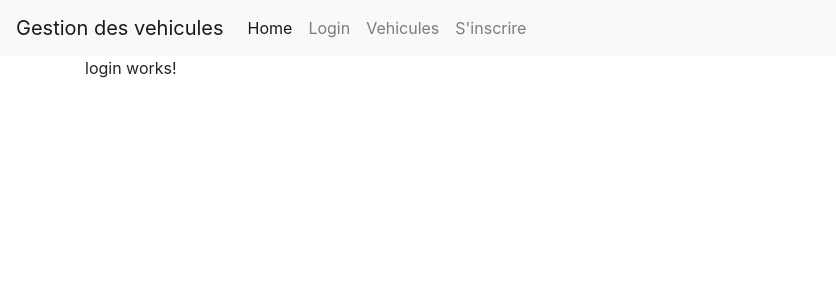
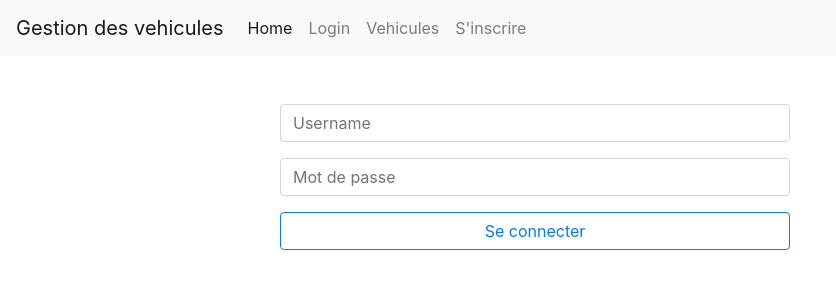
Before and after one commit to devM2021/front-angular, an Angular app: page /auth/login in a window 1280 px wide. Shown: the top 300 px of the page, without its empty margins (0-836 px from the left). Built offline with nearby package versions, Linux system fonts and the light colour scheme.

Commit message:
add login management

```diff
--- a/src/app/app.component.html
+++ b/src/app/app.component.html
@@ -1,4 +1,4 @@
-<nav class="navbar navbar-expand-lg navbar-light bg-light">
+<nav class="navbar navbar-expand-lg navbar-light bg-light mb-5">
   <a class="navbar-brand" href="#">Gestion des vehicules</a>
   <button
     class="navbar-toggler"
--- a/src/app/app.module.ts
+++ b/src/app/app.module.ts
@@ -10,6 +10,8 @@ import { CommentComponent } from './comment/comment/comment.component';
 import { VehicleComponent } from './vehicles/vehicle/vehicle.component';
 import { DetailComponent } from './vehicles/detail/detail/detail.component';
 import { httpInterceptorProviders } from './auth/auth-interceptor';
+import { FormsModule } from '@angular/forms';
+import { HttpClientModule } from '@angular/common/http';
 @NgModule({
   declarations: [
     AppComponent,
@@ -20,7 +22,7 @@ import { httpInterceptorProviders } from './auth/auth-interceptor';
     VehicleComponent,
     DetailComponent,
   ],
-  imports: [BrowserModule, AppRoutingModule],
+  imports: [BrowserModule, AppRoutingModule, FormsModule, HttpClientModule],
   providers: [httpInterceptorProviders],
   bootstrap: [AppComponent],
 })
--- /dev/null
+++ b/src/app/login/login/auth.service.ts
@@ -0,0 +1,22 @@
+import { Injectable } from '@angular/core';
+import { HttpClient } from '@angular/common/http';
+import { Observable } from 'rxjs';
+import { CommonService } from 'src/app/services/CommonService';
+import { LoginInput, UserInfo } from 'src/app/type';
+
+@Injectable({
+  providedIn: 'root',
+})
+export class AuthService extends CommonService {
+  constructor(private http: HttpClient) {
+    super();
+  }
+
+  login = (credentials: LoginInput): Observable<UserInfo> => {
+    return this.http.post<UserInfo>(
+      `${this.baseUrl}/authenticate`,
+      credentials,
+      this.httpOptions
+    );
+  };
+}
--- a/src/app/login/login/login.component.html
+++ b/src/app/login/login/login.component.html
@@ -1 +1,57 @@
-<p>login works!</p>
+<div class="row col-sm-12 mt-5">
+  <div class="col-sm-2"></div>
+  <div class="col-sm-6">
+    <form
+      name="form"
+      (ngSubmit)="f.form.valid && handleLoginSubmit()"
+      #f="ngForm"
+      novalidate
+    >
+      <div class="form-group">
+        <input
+          type="text"
+          placeholder="Username"
+          class="form-control"
+          name="username"
+          [(ngModel)]="form.username"
+          #username="ngModel"
+          required
+        />
+        <div *ngIf="f.submitted && username.invalid">
+          <div
+            *ngIf="username && username.errors && username.errors.required"
+            class="text-danger"
+          >
+            Ce champs est obligatire
+          </div>
+        </div>
+      </div>
+      <div class="form-group">
+        <input
+          type="password"
+          class="form-control"
+          name="password"
+          [(ngModel)]="form.password"
+          #password="ngModel"
+          required
+          placeholder="Mot de passe"
+        />
+        <div *ngIf="f.submitted && password.invalid">
+          <div
+            *ngIf="password && password.errors && password.errors.required"
+            class="text-danger"
+          >
+            Ce champs est obligatoire
+          </div>
+        </div>
+      </div>
+      <div class="form-group">
+        <button class="btn btn-block btn-outline-primary">Se connecter</button>
+        <div *ngIf="f.submitted && isLoginFailed" class="alert alert-danger">
+          {{ errorMessage }}
+        </div>
+      </div>
+    </form>
+    <div class="col-sm-2"></div>
+  </div>
+</div>
--- a/src/app/login/login/login.component.ts
+++ b/src/app/login/login/login.component.ts
@@ -1,15 +1,47 @@
 import { Component, OnInit } from '@angular/core';
+import { TokenStorageService } from 'src/app/auth/token-storage.service';
+import { LoginInput } from 'src/app/type';
+import { AuthService } from './auth.service';
 
 @Component({
   selector: 'app-login',
   templateUrl: './login.component.html',
-  styleUrls: ['./login.component.css']
+  styleUrls: ['./login.component.css'],
 })
 export class LoginComponent implements OnInit {
+  form: any = {};
+  isLoginFailed = false;
+  errorMessage = '';
+  roles: string[] = [];
+  private loginInfo: LoginInput | undefined;
 
-  constructor() { }
+  constructor(
+    private authService: AuthService,
+    private tokenStorage: TokenStorageService
+  ) {}
 
-  ngOnInit(): void {
-  }
+  ngOnInit() {}
 
+  handleLoginSubmit = () => {
+    console.log(this.form);
+
+    this.loginInfo = {
+      username: this.form.username,
+      password: this.form.password,
+    };
+
+    this.authService.login(this.loginInfo).subscribe(
+      (data) => {
+        this.tokenStorage.saveToken(data.token);
+        this.tokenStorage.saveUsername(data.username);
+        this.tokenStorage.saveRoles(data.roles as any);
+        window.location.href = '/vehicles';
+      },
+      (error) => {
+        console.log(error);
+        this.errorMessage = error.error.message;
+        this.isLoginFailed = true;
+      }
+    );
+  };
 }
```
